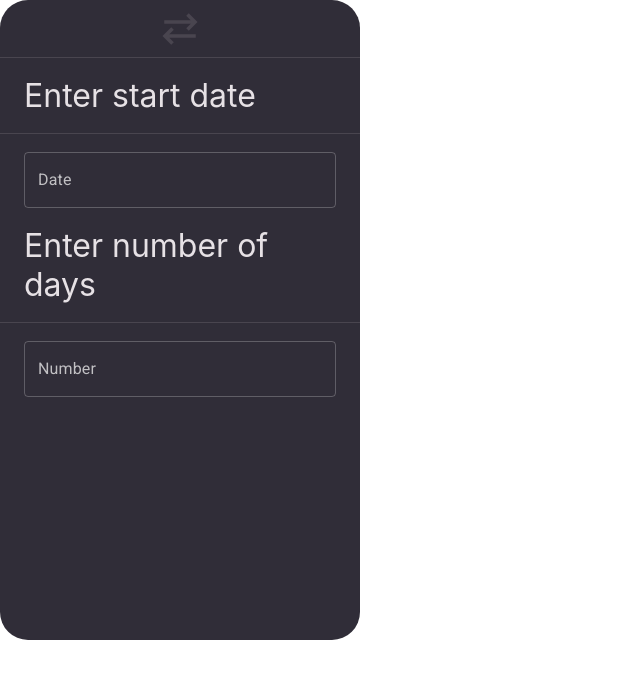
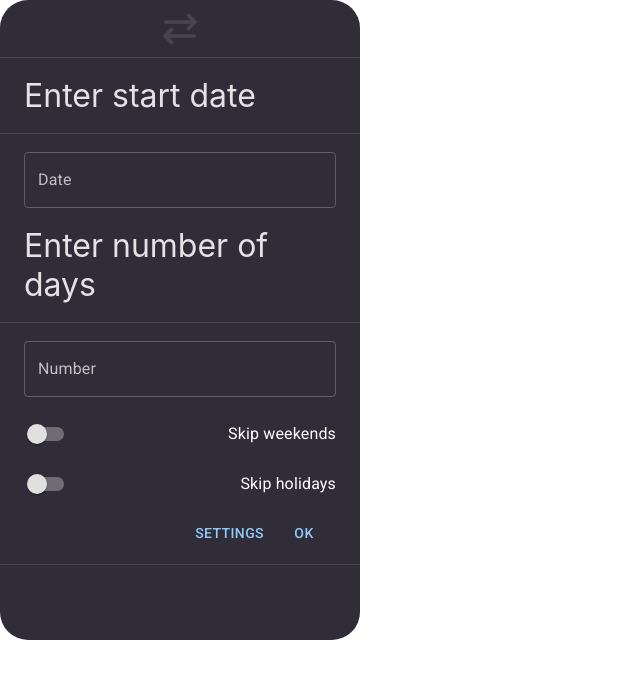
Before and after one commit to dyyllaann/date-calculator, a React (Create React App) app: page / in a window 1280 px wide. Shown: the top 678 px of the page, without its empty margins (0-640 px from the left). Built offline with nearby package versions, Linux system fonts and the light colour scheme.

Commit message:
Add each options element.

```diff
--- a/src/App.css
+++ b/src/App.css
@@ -82,3 +82,21 @@ h1 {
   align-self: stretch;
   flex-grow: 0;
 }
+
+.optionsContainer {
+  border-bottom: 1px solid #49454F;
+}
+
+.optionsWeekend, .optionsHoliday {
+  margin: 12px 24px 12px 18px;
+  display: flex;
+  align-items: center;
+  justify-content: space-between;
+}
+
+.optionsActions {
+  margin: 12px 24px 12px 18px;
+  display: flex;
+  align-items: center;
+  justify-content: flex-end;
+}
--- a/src/ToDate.js
+++ b/src/ToDate.js
@@ -6,13 +6,13 @@ import moment from "moment";
 /* MUI IMPORTS */
 // import Box from "@mui/material/Box";
 import TextField from '@mui/material/TextField';
-// import Button from '@mui/material/Button';
+import Button from '@mui/material/Button';
 // import DeleteIcon from "@mui/icons-material/Delete";
 import { AdapterMoment } from "@mui/x-date-pickers/AdapterMoment";
 import { LocalizationProvider } from "@mui/x-date-pickers/LocalizationProvider";
 import { DatePicker } from "@mui/x-date-pickers/DatePicker";
 import { ThemeProvider, createTheme } from "@mui/material/styles";
-import { Typography } from "@mui/material";
+import { Switch, Typography } from "@mui/material";
 
 const darkTheme = createTheme({
 	palette: {
@@ -55,6 +55,25 @@ function ToDate() {
           />
         </div>
       </div>
+      <div className="optionsContainer">
+        <div className="optionsWeekend">
+          <Switch />
+          <Typography
+            color="text.primary"
+          >Skip weekends</Typography>
+        </div>
+        <div className="optionsHoliday">
+          <Switch />
+          <Typography
+            color="text.primary"
+            justifyContent="center"
+          >Skip holidays</Typography>
+        </div>
+        <div className="optionsActions">
+          <Button className="optionsButton">Settings</Button>
+          <Button className="optionsButton">OK</Button>
+        </div>
+      </div>
     </section>
   )
 }
```
